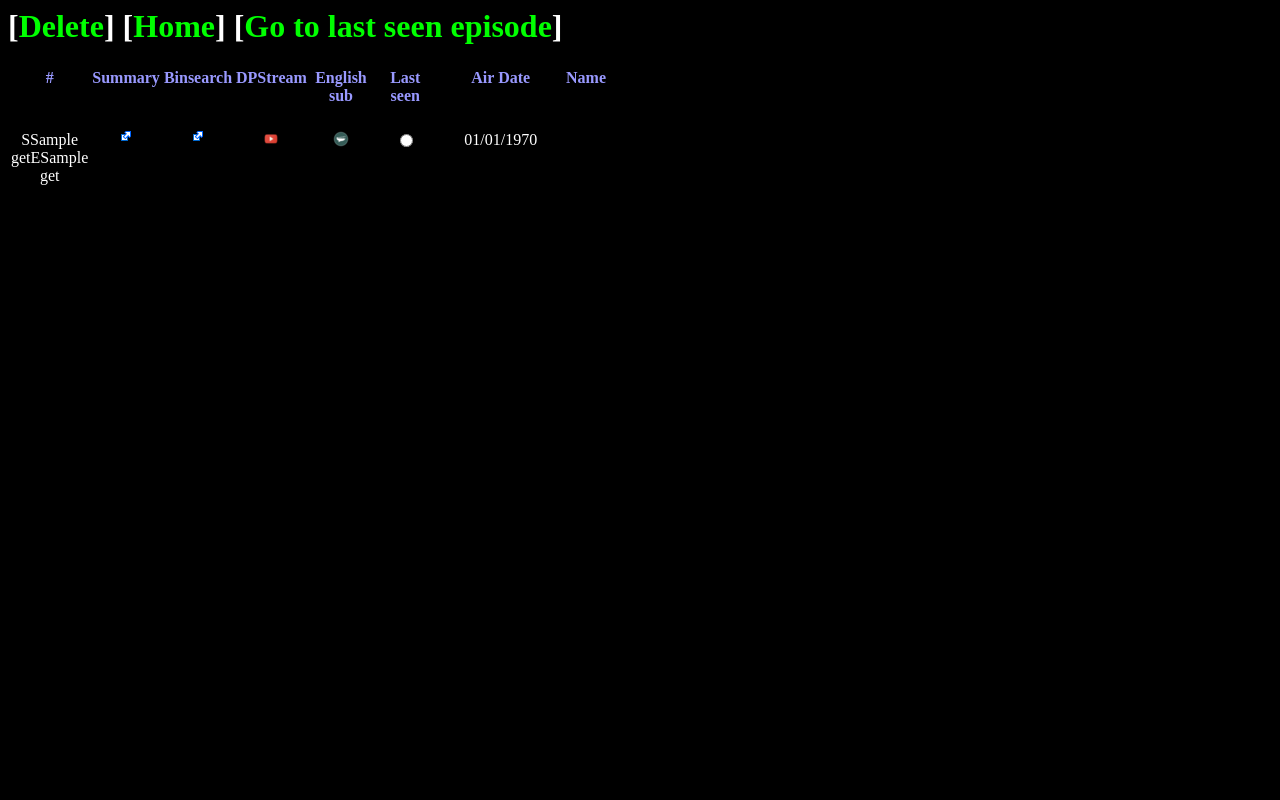
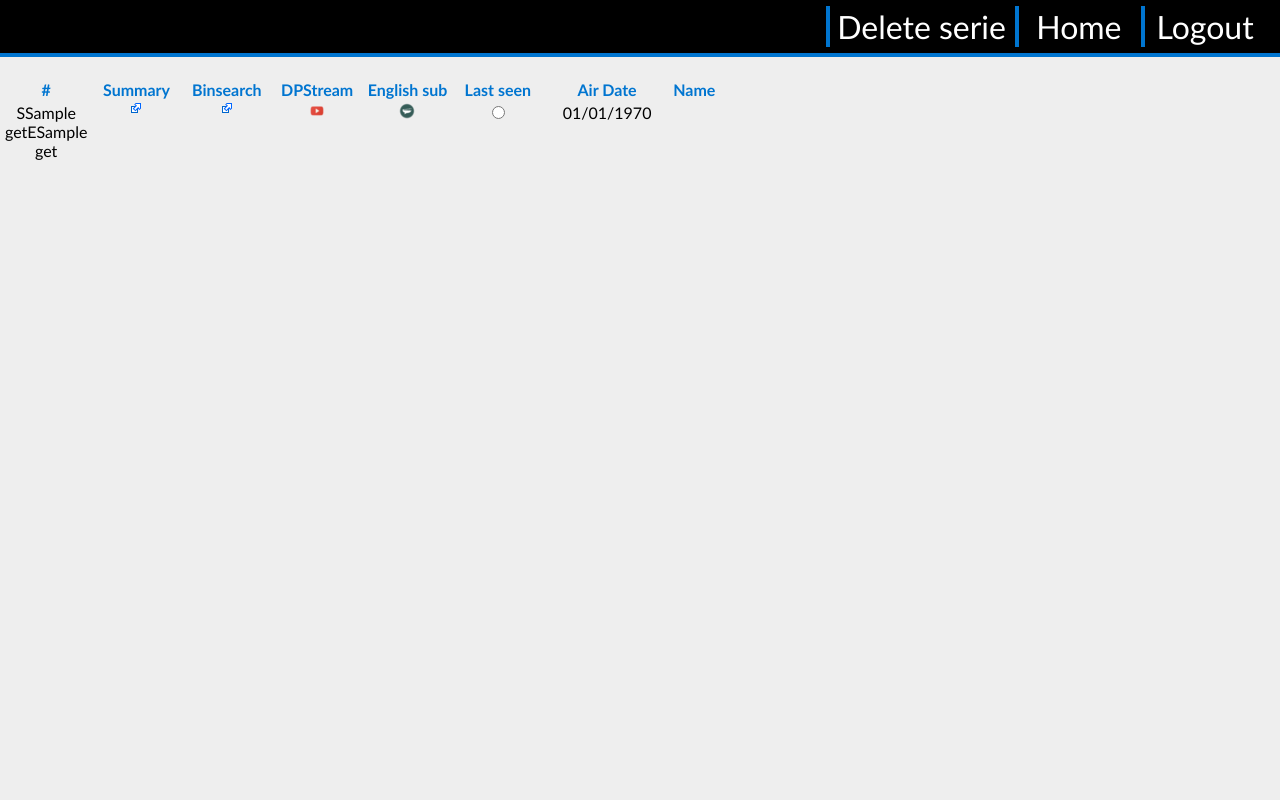
Before and after one commit to Iansus/epguides-series-manager, a PHP site: template views/serie.view.php in a window 1280 px wide. Run offline with PHP 8.4, Linux system fonts and the light colour scheme; the template is opened without the code that fills it: most values are stand-ins (such as "Sample title", 1, 10 or a date in 2020); data that the repository does not hold is empty.

Commit message:
New design

```diff
--- /dev/null
+++ b/static/css/navbar.css
@@ -0,0 +1,31 @@
+#navbar
+{
+	width: 100%;
+	background: black;
+	border-bottom: 4px solid #0075D0;
+	color:white;
+	font-size:2em;
+	padding-left:1%;
+	padding-right:1%;
+	padding-top:4px;
+	padding-bottom:4px;
+	margin-bottom:20px;
+}
+
+#navbar td:first-child
+{
+	color: #0075D0;
+	text-align:left;
+	font-weight:bold;
+}
+
+#navbar td.border
+{
+	border-left:4px solid #0075D0;
+	text-align:center;
+}
+
+#navbar a
+{
+	color:white;
+}
--- a/static/css/style.css
+++ b/static/css/style.css
@@ -1,11 +1,13 @@
 body {
-	background-color: black;
-	color:white;
+	background-color: #EEE;
+	color:black;
+	font-family: Calibri;
+	margin: 0px;
 }
 
 a {
 	text-decoration:none;
-	color:lime;
+	color:#0075D0;
 }
 
 
@@ -14,9 +16,11 @@ td {
 }
 
 select, input[type=text], input[type=submit], input[type=password] {
-	background-color:#222;
-	border-color:white;
-	color:white;
+	background-color:#DDD;
+	border:1px solid black;
+	border-radius:4px;
+	padding-left:4px;
+	padding-right:4px;
 }
 
 .error {
@@ -28,15 +32,16 @@ table.allseries  td
 	padding:10px;
 }
 
-.seen {
-	color:white;
+
+.seen, .tba {
+	color:black;
 }
 
 .notseen {
-	color:lime;
+	color:#0075D0;
 }
 
-.notaired {
+.notaired, .newep {
 	color:red;
 }
 
@@ -46,17 +51,17 @@ table.allepisodes td {
 
 thead td{
 	font-weight:bold;
-	color: #99F;
+	color: #0075D0;
 }
 
 .img-round
 {
 	border-radius:8px;
+	border:1px solid black;
 }
 
 .gray-out
 {
 	display:inline;
-	background: #000;
-	opacity:0.2;
+	opacity:0.4;
 }
--- a/views/serie.view.php
+++ b/views/serie.view.php
@@ -2,24 +2,28 @@
 	<head>
 		<title><?php Functions::echos($args['serie']->get('name')); ?></title>
 		<link rel="stylesheet" type="text/css" href="<?php echo $_G['SERVER_ROOT']; ?>static/css/style.css" />
+		<link rel="stylesheet" type="text/css" href="<?php echo $_G['SERVER_ROOT']; ?>static/css/navbar.css" />
 	</head>
 	<body>
-		<h1>
-			<?php Functions::echos($args['serie']->get('name')); ?>
-			[<a href="delete-serie.php?id=<?php echo $args['serie']->get('id'); ?>">Delete</a>]
-			[<a href="index.php">Home</a>]
-			[<a href="#<?php echo 's'.$args['userSerie']->get('lastSeenSeason').'e'.$args['userSerie']->get('lastSeenEpisode'); ?>">Go to last seen episode</a>]
-		</h1>
+		<table id="navbar">
+			<tr>
+				<td style="width:25%"><?php Functions::echos($args['serie']->get('name')); ?></td>
+				<td style="width:auto"></td>
+				<td style="width:15%" class="border"><a href="delete-serie.php?id=<?php echo $args['serie']->get('id'); ?>">Delete serie</a></td>
+				<td style="width:10%" class="border"><a href="index.php">Home</a></td>
+				<td style="width:10%" class="border"><a href="logout.php">Logout</a></td>
+			</tr>
+		</table>
 		<table class="allepisodes" cols=5 style="width:100%">
 			<thead>
-				<td style="width:5%">#</td>
-				<td style="width:5%">Summary</td>
-				<td style="width:5%">Binsearch</td>
-				<td style="width:5%">DPStream</td>
-				<td style="width:5%">English sub</td>
-				<td style="width:5%">Last seen</td>
+				<td style="width:7%">#</td>
+				<td style="width:7%">Summary</td>
+				<td style="width:7%">Binsearch</td>
+				<td style="width:7%">DPStream</td>
+				<td style="width:7%">English sub</td>
+				<td style="width:7%">Last seen</td>
 				<td style="width:10%">Air Date</td>
-				<td style="text-align:left">Name</td>
+				<td style="width:auto; text-align:left">Name</td>
 			</thead>
 			<?php
 
@@ -29,6 +33,7 @@
 				$lastse = $userSerie->get('lastSeenSeason');
 
 				$prevse = 1;
+				$first=true;
 
 				foreach($args['eps'] as $ep)
 				{
@@ -36,7 +41,8 @@
 					$seno = $ep->get('season');
 					$airdate = $ep->get('airDate');
 
-					if($seno!=$prevse) echo '<tr><td>&nbsp;</td></tr>';
+					if($seno!=$prevse && !$first) echo '<tr><td>&nbsp;</td></tr>';
+					if($first) $first=false;
 					$prevse = $seno;
 
 					$epstr = str_pad($epno, 2, "0", STR_PAD_LEFT);
@@ -58,7 +64,7 @@
 				<td><a href="http://www.dpstream.net/serie-<?php echo $serie->get('dpstreamId'); ?>-saison-<?php echo $seno; ?>-episode-<?php echo $epstr; ?>-VOSTFR.html" target="_blank"><img src="<?php echo $_G['SERVER_ROOT']; ?>static/img/dpstream.png" /></a></td>
 				<td><a href="http://www.addic7ed.com/serie/<?php echo $serie->get('addic7edId'); ?>/<?php echo $seno; ?>/<?php echo $epno; ?>/1" target="_blank"><img src="<?php echo $_G['SERVER_ROOT']; ?>static/img/subtitle.png" /></a></td>
 <td><input type="radio" onClick="location.href='set-last-seen.php?id=<?php echo $ep->get('id'); ?>'" /></td>
-				<td><a style="color:white" name="<?php echo 's'.$seno.'e'.$epno; ?>"><?php echo $airDate; ?></a></td>
+				<td><a class="tba" name="<?php echo 's'.$seno.'e'.$epno; ?>"><?php echo $airDate; ?></a></td>
 				<td style="text-align:left"><span class="<?php echo $status; ?>"><?php Functions::echos($ep->get('name')); ?></span></td>
 			</tr>
 			<?php
```
Also changed, not shown: views/add-serie.view.php (+13 -5 lines), views/index.view.php (+13 -6 lines), views/login.view.php (+8 -4 lines), static/img/navbar_bg.png (added).
